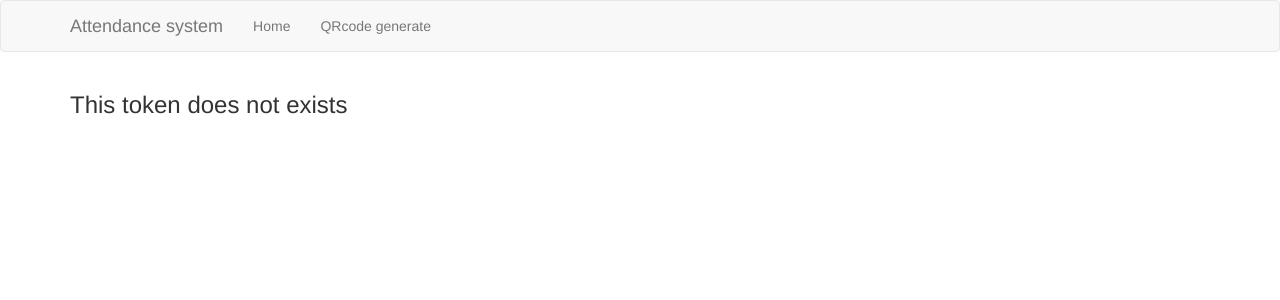
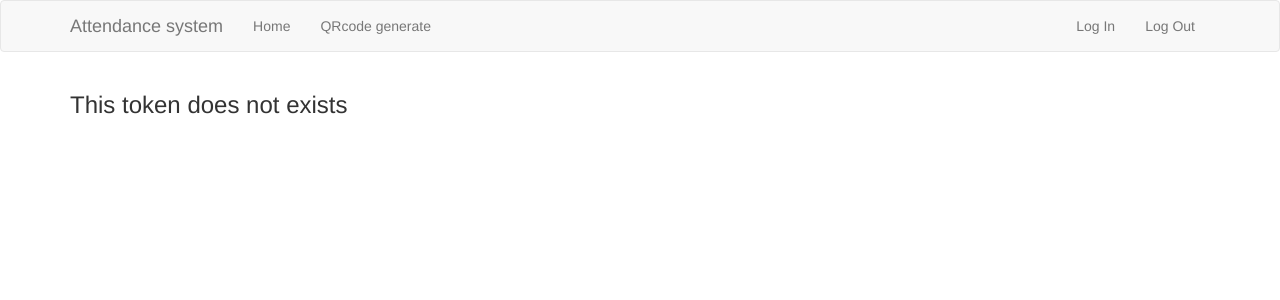
Before and after one commit to lenargum/Automated-Attendance-Monitoring-System, a Flask app: page /qrcode/1 in a window 1280 px wide. Shown: the top 300 px of the page. Run offline with Flask 2, Linux system fonts and the light colour scheme; data that the repository does not hold is empty; some libraries are stand-ins or nearby versions.

Commit message:
adding more login features

```diff
--- a/app/templates/base.html
+++ b/app/templates/base.html
@@ -25,6 +25,10 @@
                     <li><a href="{{ url_for('index') }}">Home</a></li>
                     <li><a href="{{ url_for('qr_code_generate') }}">QRcode generate</a></li>
                 </ul>
+                <ul class="nav navbar-nav navbar-right">
+                    <li><a href="{{ url_for('login') }}">Log In</a></li>
+                    <li><a href="{{ url_for('logout') }}">Log Out</a></li>
+                </ul>
                 <!--<ul class="nav navbar-nav navbar-right">-->
                     <!--<li><a href="{{ url_for('index') }}">Home</a></li>-->
                 <!--</ul>-->
```
